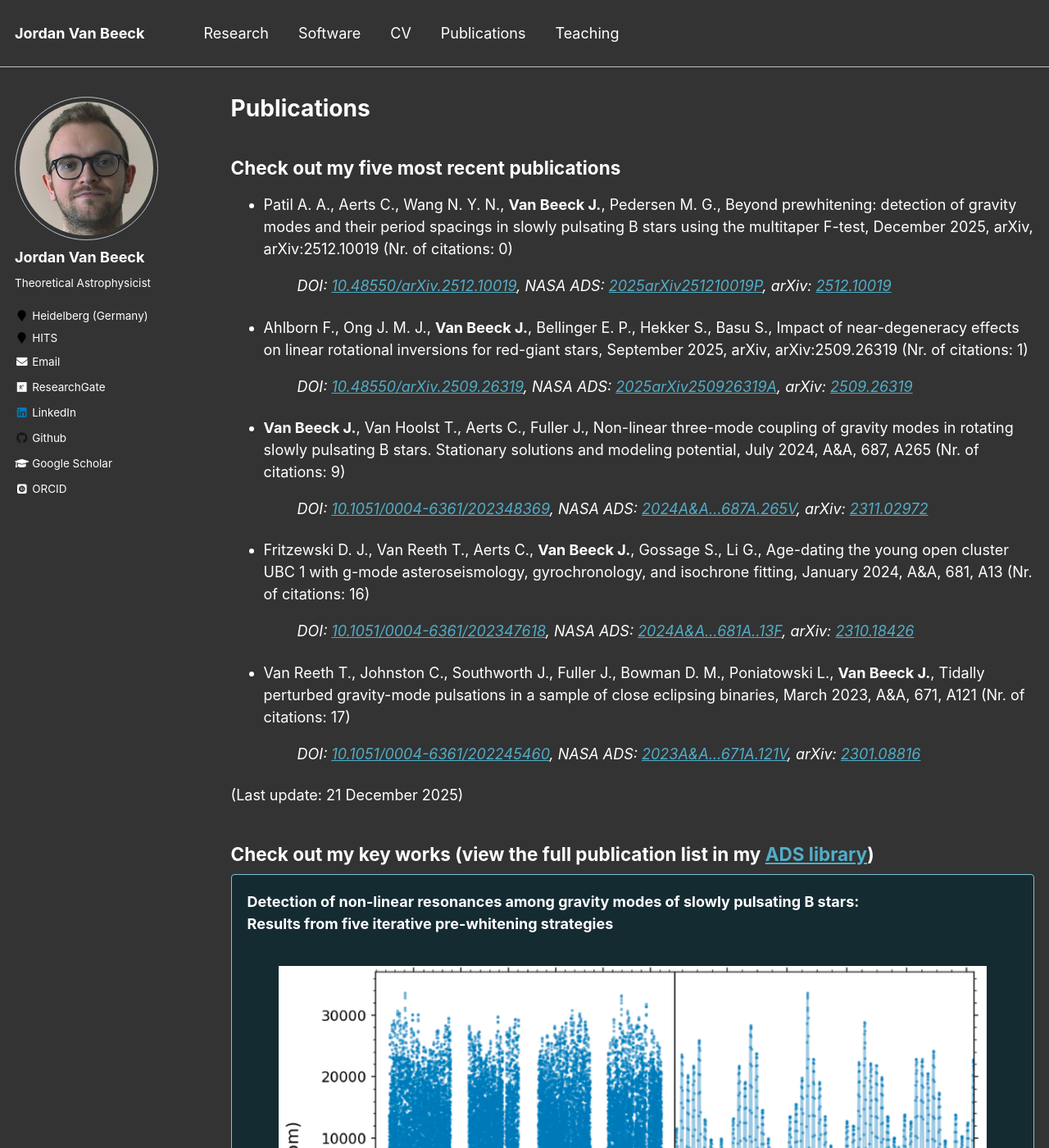
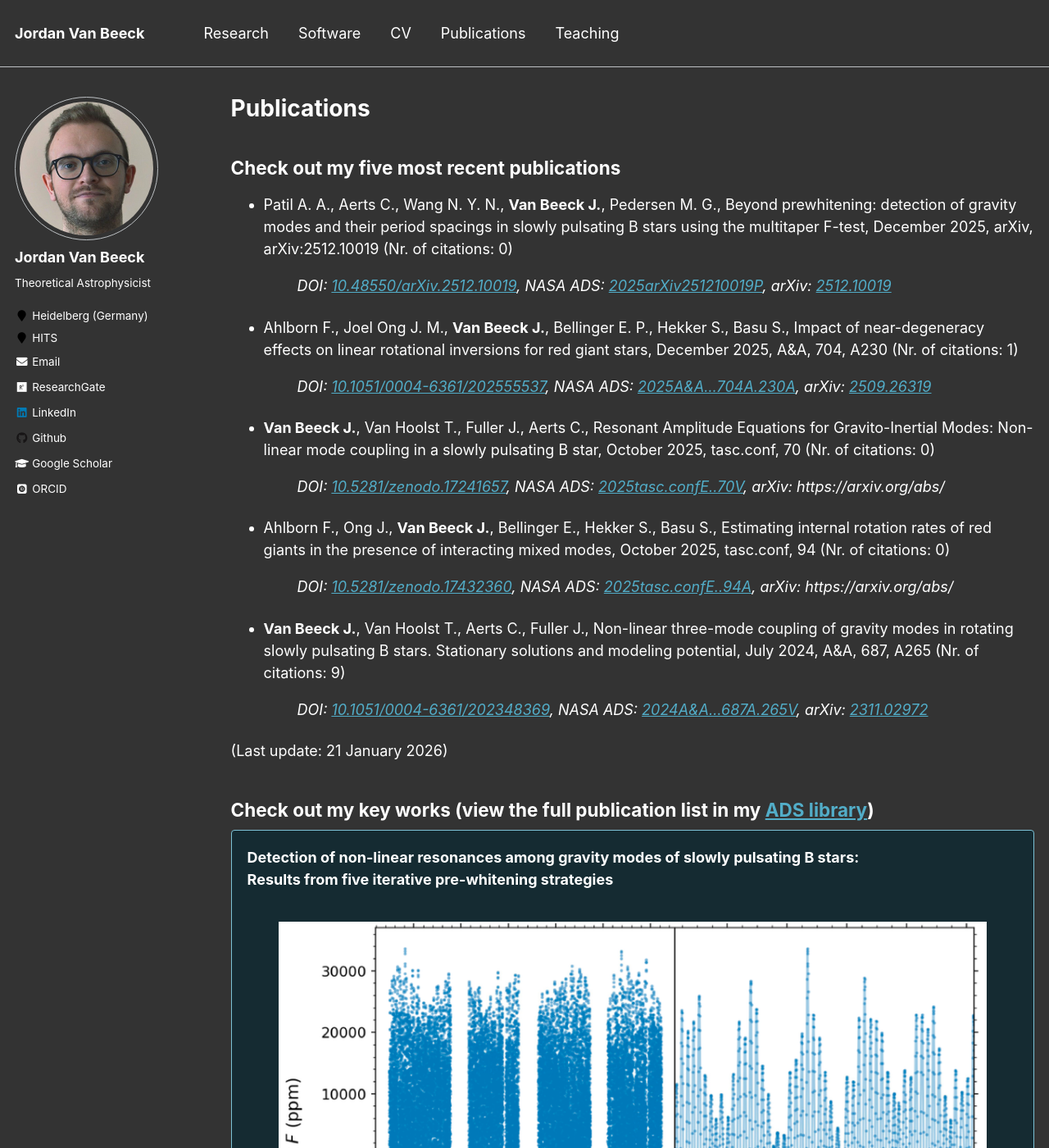
Before and after one commit to JVB11/jvb11.github.io, a Jekyll site: the page built from _pages/publications.md, in a window 1280 px wide and 1400 px high. Shown: the whole window at 82% size. Built offline with Jekyll 4.4.1, drawn with Linux system fonts in a browser that asks for light colours; some web fonts are replaced.

Commit message:
(automatically) pushing latest version of last 5 publications

```diff
--- a/_pages/publications.md
+++ b/_pages/publications.md
@@ -12,24 +12,24 @@ author_profile: true
 
 &nbsp;&nbsp;&nbsp;&nbsp;&nbsp;&nbsp;&nbsp;&nbsp;&nbsp;&nbsp;&nbsp;&nbsp;&nbsp;&nbsp;&nbsp;&nbsp;*DOI: <a href="https://doi.org/10.48550/arXiv.2512.10019">10.48550/arXiv.2512.10019</a>, NASA ADS: <a href="https://ui.adsabs.harvard.edu/abs/2025arXiv251210019P">2025arXiv251210019P</a>, arXiv: <a href="https://arxiv.org/abs/2512.10019">2512.10019</a>*
 
-+ Ahlborn F., Ong J. M. J., **Van Beeck J.**, Bellinger E. P., Hekker S., Basu S., Impact of near-degeneracy effects on linear rotational inversions for red-giant stars, September 2025, arXiv, arXiv:2509.26319 (Nr. of citations: 1)
++ Ahlborn F., Joel Ong J. M., **Van Beeck J.**, Bellinger E. P., Hekker S., Basu S., Impact of near-degeneracy effects on linear rotational inversions for red giant stars, December 2025, A&A, 704, A230 (Nr. of citations: 1)
 
-&nbsp;&nbsp;&nbsp;&nbsp;&nbsp;&nbsp;&nbsp;&nbsp;&nbsp;&nbsp;&nbsp;&nbsp;&nbsp;&nbsp;&nbsp;&nbsp;*DOI: <a href="https://doi.org/10.48550/arXiv.2509.26319">10.48550/arXiv.2509.26319</a>, NASA ADS: <a href="https://ui.adsabs.harvard.edu/abs/2025arXiv250926319A">2025arXiv250926319A</a>, arXiv: <a href="https://arxiv.org/abs/2509.26319">2509.26319</a>*
+&nbsp;&nbsp;&nbsp;&nbsp;&nbsp;&nbsp;&nbsp;&nbsp;&nbsp;&nbsp;&nbsp;&nbsp;&nbsp;&nbsp;&nbsp;&nbsp;*DOI: <a href="https://doi.org/10.1051/0004-6361/202555537">10.1051/0004-6361/202555537</a>, NASA ADS: <a href="https://ui.adsabs.harvard.edu/abs/2025A&A...704A.230A">2025A&A...704A.230A</a>, arXiv: <a href="https://arxiv.org/abs/2509.26319">2509.26319</a>*
+
++ **Van Beeck J.**, Van Hoolst T., Fuller J., Aerts C., Resonant Amplitude Equations for Gravito-Inertial Modes: Non-linear mode coupling in a slowly pulsating B star, October 2025, tasc.conf, 70 (Nr. of citations: 0)
+
+&nbsp;&nbsp;&nbsp;&nbsp;&nbsp;&nbsp;&nbsp;&nbsp;&nbsp;&nbsp;&nbsp;&nbsp;&nbsp;&nbsp;&nbsp;&nbsp;*DOI: <a href="https://doi.org/10.5281/zenodo.17241657">10.5281/zenodo.17241657</a>, NASA ADS: <a href="https://ui.adsabs.harvard.edu/abs/2025tasc.confE..70V">2025tasc.confE..70V</a>, arXiv: https://arxiv.org/abs/*
+
++ Ahlborn F., Ong J., **Van Beeck J.**, Bellinger E., Hekker S., Basu S., Estimating internal rotation rates of red giants in the presence of interacting mixed modes, October 2025, tasc.conf, 94 (Nr. of citations: 0)
+
+&nbsp;&nbsp;&nbsp;&nbsp;&nbsp;&nbsp;&nbsp;&nbsp;&nbsp;&nbsp;&nbsp;&nbsp;&nbsp;&nbsp;&nbsp;&nbsp;*DOI: <a href="https://doi.org/10.5281/zenodo.17432360">10.5281/zenodo.17432360</a>, NASA ADS: <a href="https://ui.adsabs.harvard.edu/abs/2025tasc.confE..94A">2025tasc.confE..94A</a>, arXiv: https://arxiv.org/abs/*
 
 + **Van Beeck J.**, Van Hoolst T., Aerts C., Fuller J., Non-linear three-mode coupling of gravity modes in rotating slowly pulsating B stars. Stationary solutions and modeling potential, July 2024, A&A, 687, A265 (Nr. of citations: 9)
 
 &nbsp;&nbsp;&nbsp;&nbsp;&nbsp;&nbsp;&nbsp;&nbsp;&nbsp;&nbsp;&nbsp;&nbsp;&nbsp;&nbsp;&nbsp;&nbsp;*DOI: <a href="https://doi.org/10.1051/0004-6361/202348369">10.1051/0004-6361/202348369</a>, NASA ADS: <a href="https://ui.adsabs.harvard.edu/abs/2024A&A...687A.265V">2024A&A...687A.265V</a>, arXiv: <a href="https://arxiv.org/abs/2311.02972">2311.02972</a>*
 
-+ Fritzewski D. J., Van Reeth T., Aerts C., **Van Beeck J.**, Gossage S., Li G., Age-dating the young open cluster UBC 1 with g-mode asteroseismology, gyrochronology, and isochrone fitting, January 2024, A&A, 681, A13 (Nr. of citations: 16)
 
-&nbsp;&nbsp;&nbsp;&nbsp;&nbsp;&nbsp;&nbsp;&nbsp;&nbsp;&nbsp;&nbsp;&nbsp;&nbsp;&nbsp;&nbsp;&nbsp;*DOI: <a href="https://doi.org/10.1051/0004-6361/202347618">10.1051/0004-6361/202347618</a>, NASA ADS: <a href="https://ui.adsabs.harvard.edu/abs/2024A&A...681A..13F">2024A&A...681A..13F</a>, arXiv: <a href="https://arxiv.org/abs/2310.18426">2310.18426</a>*
-
-+ Van Reeth T., Johnston C., Southworth J., Fuller J., Bowman D. M., Poniatowski L., **Van Beeck J.**, Tidally perturbed gravity-mode pulsations in a sample of close eclipsing binaries, March 2023, A&A, 671, A121 (Nr. of citations: 17)
-
-&nbsp;&nbsp;&nbsp;&nbsp;&nbsp;&nbsp;&nbsp;&nbsp;&nbsp;&nbsp;&nbsp;&nbsp;&nbsp;&nbsp;&nbsp;&nbsp;*DOI: <a href="https://doi.org/10.1051/0004-6361/202245460">10.1051/0004-6361/202245460</a>, NASA ADS: <a href="https://ui.adsabs.harvard.edu/abs/2023A&A...671A.121V">2023A&A...671A.121V</a>, arXiv: <a href="https://arxiv.org/abs/2301.08816">2301.08816</a>*
-
-
-(Last update: 21 December 2025)
+(Last update: 21 January 2026)
 
 ## Check out my key works (view the full publication list in my [ADS library](https://ui.adsabs.harvard.edu/public-libraries/mrBh0XAqRuqabcPXhidMUA))
 
```
